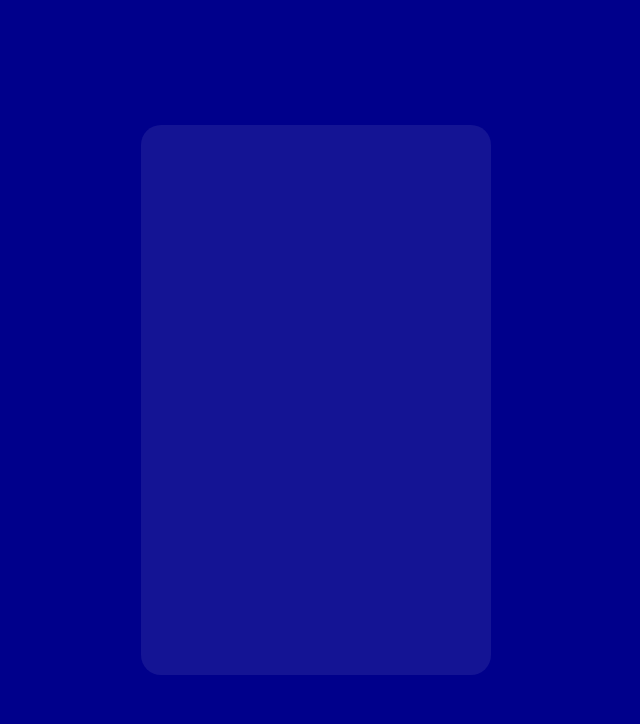
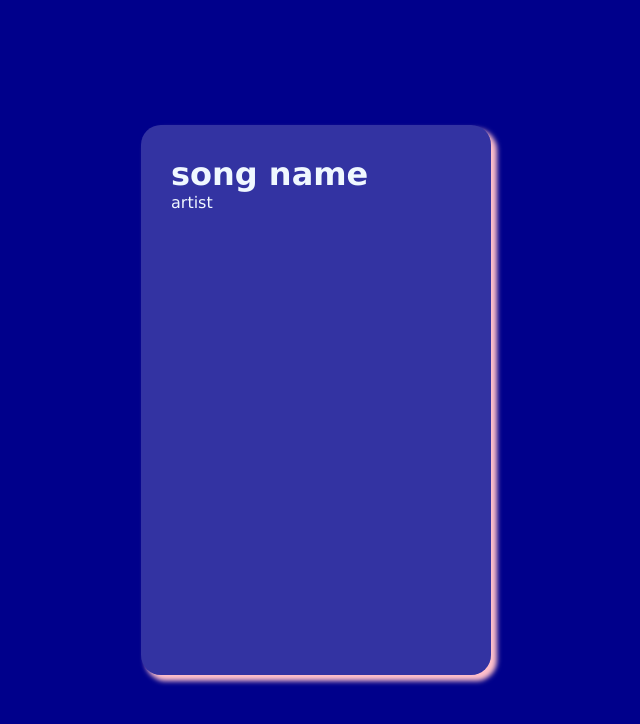
Before and after one commit to kenyansa/music_player, a plain HTML site: page index.html in a window 1280 px wide. Shown: the whole page, without its empty margins (324-964 px from the left). Drawn offline with Linux system fonts and the light colour scheme.

Commit message:
add title and artist in html

```diff
--- a/index.html
+++ b/index.html
@@ -8,7 +8,8 @@
 </head>
 <body>
     <div class="music-player">
-
+        <h1 class="song-name">song name</h1>
+        <p class="artist-name">artist</p>
     </div>
 
     <script src="script.js"></script>
--- a/styles.css
+++ b/styles.css
@@ -16,8 +16,9 @@ body{
     width: 350px;
     height: 550px;
     border-radius: 20px;
-    background: rgba(255, 255, 255, 0.08);
-    box-shadow:pink;
+    background: rgba(255, 255, 255, 0.2);
+    box-shadow:5px 5px 5px 1px pink;
     padding: 30px;
     overflow: hidden;
+    color: aliceblue;
 }
```
